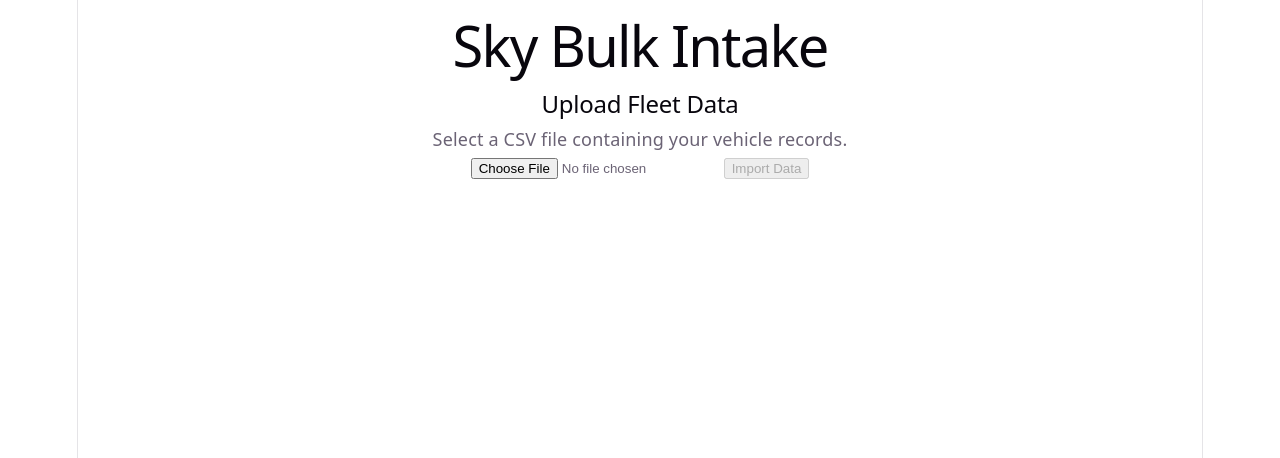
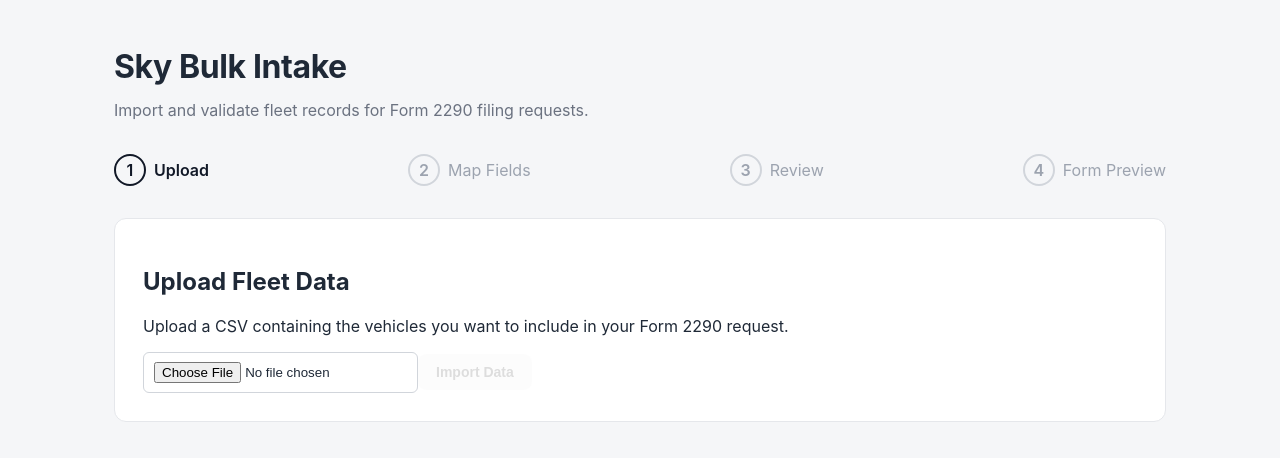
Before and after one commit to mvongnakhone/sky-bulk-intake, a React (Vite) app: page / in a window 1280 px wide. Shown: the top 458 px of the page. Built offline with nearby package versions, Linux system fonts and the light colour scheme.

Commit message:
add multi-step bulk intake workflow and basic stlying

```diff
--- a/src/App.css
+++ b/src/App.css
@@ -1,184 +1,155 @@
-.counter {
-  font-size: 16px;
-  padding: 5px 10px;
-  border-radius: 5px;
-  color: var(--accent);
-  background: var(--accent-bg);
-  border: 2px solid transparent;
-  transition: border-color 0.3s;
-  margin-bottom: 24px;
-
-  &:hover {
-    border-color: var(--accent-border);
-  }
-  &:focus-visible {
-    outline: 2px solid var(--accent);
-    outline-offset: 2px;
-  }
+#root {
+  min-height: 100vh;
 }
 
-.hero {
-  position: relative;
-
-  .base,
-  .framework,
-  .vite {
-    inset-inline: 0;
-    margin: 0 auto;
+* {
+  box-sizing: border-box;
 }
 
-  .base {
-    width: 170px;
-    position: relative;
-    z-index: 0;
+body {
+  margin: 0;
+  background: #f5f6f8;
+  font-family:
+    Inter,
+    system-ui,
+    -apple-system,
+    BlinkMacSystemFont,
+    "Segoe UI",
+    sans-serif;
+  color: #1f2937;
 }
 
-  .framework,
-  .vite {
-    position: absolute;
+.app {
+  width: 100%;
+  max-width: 1100px;
+  margin: 0 auto;
+  padding: 48px 24px;
 }
 
-  .framework {
-    z-index: 1;
-    top: 34px;
-    height: 28px;
-    transform: perspective(2000px) rotateZ(300deg) rotateX(44deg) rotateY(39deg)
-      scale(1.4);
+.app-header {
+  margin-bottom: 32px;
 }
 
-  .vite {
-    z-index: 0;
-    top: 107px;
-    height: 26px;
-    width: auto;
-    transform: perspective(2000px) rotateZ(300deg) rotateX(40deg) rotateY(39deg)
-      scale(0.8);
-  }
+.app-header h1 {
+  margin: 0 0 12px;
+  font-size: 32px;
+  line-height: 1.2;
+  letter-spacing: -0.4px;
 }
 
-#center {
-  display: flex;
-  flex-direction: column;
-  gap: 25px;
-  place-content: center;
-  place-items: center;
-  flex-grow: 1;
-
-  @media (max-width: 1024px) {
-    padding: 32px 20px 24px;
-    gap: 18px;
-  }
+.app-header p {
+  margin: 0;
+  color: #6b7280;
+  line-height: 1.5;
 }
 
-#next-steps {
-  display: flex;
-  border-top: 1px solid var(--border);
-  text-align: left;
-
-  & > div {
-    flex: 1 1 0;
-    padding: 32px;
-    @media (max-width: 1024px) {
-      padding: 24px 20px;
-    }
+.card {
+  background: white;
+  border: 1px solid #e5e7eb;
+  border-radius: 12px;
+  padding: 28px;
+  margin-top: 28px;
 }
 
-  .icon {
-    margin-bottom: 16px;
-    width: 22px;
-    height: 22px;
+button {
+  padding: 10px 18px;
+  border: none;
+  border-radius: 8px;
+  cursor: pointer;
+  font-size: 14px;
+  font-weight: 600;
 }
 
-  @media (max-width: 1024px) {
-    flex-direction: column;
-    text-align: center;
-  }
+button:disabled {
+  opacity: 0.45;
+  cursor: not-allowed;
 }
 
-#docs {
-  border-right: 1px solid var(--border);
-
-  @media (max-width: 1024px) {
-    border-right: none;
-    border-bottom: 1px solid var(--border);
-  }
+.secondary-button {
+  background: #e5e7eb;
+  color: #1f2937;
 }
 
-#next-steps ul {
-  list-style: none;
-  padding: 0;
+.button-row {
   display: flex;
-  gap: 8px;
-  margin: 32px 0 0;
-
-  .logo {
-    height: 18px;
+  justify-content: space-between;
+  margin-top: 28px;
 }
 
-  a {
-    color: var(--text-h);
-    font-size: 16px;
-    border-radius: 6px;
-    background: var(--social-bg);
+.warning {
+  padding: 12px;
+  border-radius: 8px;
+  background: #fff7ed;
+  margin-top: 16px;
+}
+
+.step-indicator {
   display: flex;
-    padding: 6px 12px;
+  align-items: center;
+  justify-content: space-between;
+  margin: 32px 0;
+}
+
+.step {
+  display: flex;
   align-items: center;
   gap: 8px;
-    text-decoration: none;
-    transition: box-shadow 0.3s;
-
-    &:hover {
-      box-shadow: var(--shadow);
-    }
-    .button-icon {
-      height: 18px;
-      width: 18px;
-    }
+  color: #9ca3af;
 }
 
-  @media (max-width: 1024px) {
-    margin-top: 20px;
-    flex-wrap: wrap;
+.step-number {
+  width: 32px;
+  height: 32px;
+  border: 2px solid #d1d5db;
+  border-radius: 50%;
+
+  display: flex;
+  align-items: center;
   justify-content: center;
 
-    li {
-      flex: 1 1 calc(50% - 8px);
+  font-weight: 600;
 }
 
-    a {
-      width: 100%;
-      justify-content: center;
-      box-sizing: border-box;
-    }
-  }
+.step-active {
+  color: #111827;
+  font-weight: 600;
 }
 
-#spacer {
-  height: 88px;
-  border-top: 1px solid var(--border);
-  @media (max-width: 1024px) {
-    height: 48px;
-  }
+.step-active .step-number {
+  border-color: #111827;
 }
 
-.ticks {
-  position: relative;
-  width: 100%;
-
-  &::before,
-  &::after {
-    content: '';
-    position: absolute;
-    top: -4.5px;
-    border: 5px solid transparent;
+.step-complete {
+  color: #374151;
 }
 
-  &::before {
-    left: 0;
-    border-left-color: var(--border);
+.step-complete .step-number {
+  background: #111827;
+  border-color: #111827;
+  color: white;
 }
-  &::after {
-    right: 0;
-    border-right-color: var(--border);
+
+table {
+  width: 100%;
+  border-collapse: collapse;
+  margin-top: 16px;
 }
+
+th,
+td {
+  padding: 12px;
+  border-bottom: 1px solid #e5e7eb;
+  text-align: left;
 }
+
+th {
+  font-size: 13px;
+  color: #6b7280;
+}
+
+input,
+select {
+  padding: 9px 10px;
+  border: 1px solid #d1d5db;
+  border-radius: 6px;
+}
--- a/src/App.tsx
+++ b/src/App.tsx
@@ -1,11 +1,20 @@
+import "./App.css";
 import CsvUploader from "./components/CsvUploader";
 
 function App() {
   return (
-    <main>
-      <h1>Sky Bulk Intake</h1>
+    <div className="app">
+      <header className="app-header">
+        <h1>Sky Bulk Intake</h1>
+
+        <p>
+          Import and validate fleet records
+          for Form 2290 filing requests.
+        </p>
+      </header>
+
       <CsvUploader />
-    </main>
+    </div>
   );
 }
 
--- a/src/components/CsvUploader.tsx
+++ b/src/components/CsvUploader.tsx
@@ -6,6 +6,7 @@ import FieldMapper from "./FieldMapper";
 import ValidationResults from "./ValidationResults";
 import Form2290Preview from "./Form2290Preview";
 import VehicleEditor from "./VehicleEditor";
+import StepIndicator from "./StepIndicator";
 
 import { normalizeVehicles } from "../utils/normalizeVehicles";
 import { validateVehicles } from "../utils/validateVehicles";
@@ -30,11 +31,11 @@ function CsvUploader() {
   const [mapping, setMapping] =
     useState<FieldMapping>({});
 
-  const [showFormPreview, setShowFormPreview] =
-    useState(false);
-
   const [editedVehicles, setEditedVehicles] =
     useState<VehicleRecord[]>([]);
+
+  const [currentStep, setCurrentStep] =
+    useState(1);
 
   const handleFileSelect = (
     event: React.ChangeEvent<HTMLInputElement>
@@ -44,7 +45,6 @@ function CsvUploader() {
     if (!file) return;
 
     setSelectedFile(file);
-    setShowFormPreview(false);
   };
 
   const handleImport = () => {
@@ -64,17 +64,21 @@ function CsvUploader() {
         const initialMapping: FieldMapping = {};
 
         parsedHeaders.forEach((header) => {
-          initialMapping[header] = suggestFieldMapping(header);
+          initialMapping[header] =
+            suggestFieldMapping(header);
         });
 
         setMapping(initialMapping);
 
-        const mappedVehicles = normalizeVehicles(
+        const mappedVehicles =
+          normalizeVehicles(
             results.data,
             initialMapping
           );
 
         setEditedVehicles(mappedVehicles);
+
+        setCurrentStep(2);
       },
 
       error: (error) => {
@@ -101,8 +105,6 @@ function CsvUploader() {
       normalizeVehicles(rows, updatedMapping);
 
     setEditedVehicles(updatedVehicles);
-
-    setShowFormPreview(false);
   };
 
   const handleVehicleChange = (
@@ -127,8 +129,6 @@ function CsvUploader() {
 
       return updatedVehicles;
     });
-
-    setShowFormPreview(false);
   };
 
   const validatedVehicles =
@@ -140,13 +140,31 @@ function CsvUploader() {
       (vehicle) => vehicle.isValid
     );
 
+  const requiredFields: SkyField[] = [
+    "unitNumber",
+    "vin",
+    "taxableGrossWeight",
+  ];
+
+  const mappedFields = Object.values(mapping);
+
+  const allRequiredFieldsMapped =
+    requiredFields.every((field) =>
+      mappedFields.includes(field)
+    );
+
   return (
     <div>
+      <StepIndicator currentStep={currentStep} />
+
+      {currentStep === 1 && (
+        <section className="card">
           <h2>Upload Fleet Data</h2>
 
           <p>
-        Select a CSV file containing your vehicle
-        records.
+            Upload a CSV containing the vehicles
+            you want to include in your Form 2290
+            request.
           </p>
 
           <input
@@ -161,44 +179,23 @@ function CsvUploader() {
           >
             Import Data
           </button>
+        </section>
+      )}
 
-      {rows.length > 0 && (
-        <>
-          <div>
-            <h3>Imported Fleet Data</h3>
+      {currentStep === 2 && (
+        <section className="card">
+          <h2>Map Fleet Fields</h2>
 
           <p>
-              {rows.length} records imported
+            Confirm how your spreadsheet columns
+            correspond to the required Form 2290
+            fields.
           </p>
 
-            <table>
-              <thead>
-                <tr>
-                  {headers.map((header) => (
-                    <th key={header}>
-                      {header}
-                    </th>
-                  ))}
-                </tr>
-              </thead>
-
-              <tbody>
-                {rows.map(
-                  (row, rowIndex) => (
-                    <tr key={rowIndex}>
-                      {headers.map(
-                        (header) => (
-                          <td key={header}>
-                            {row[header]}
-                          </td>
-                        )
-                      )}
-                    </tr>
-                  )
-                )}
-              </tbody>
-            </table>
-          </div>
+          <p>
+            <strong>{rows.length}</strong>{" "}
+            vehicles detected
+          </p>
 
           <FieldMapper
             headers={headers}
@@ -208,36 +205,92 @@ function CsvUploader() {
             }
           />
 
+          {!allRequiredFieldsMapped && (
+            <p className="warning">
+              Map Unit #, VIN, and Taxable Gross
+              Weight before continuing.
+            </p>
+          )}
+
+          <div className="button-row">
+            <button
+              className="secondary-button"
+              onClick={() => setCurrentStep(1)}
+            >
+              Back
+            </button>
+
+            <button
+              disabled={!allRequiredFieldsMapped}
+              onClick={() => setCurrentStep(3)}
+            >
+              Continue to Review
+            </button>
+          </div>
+        </section>
+      )}
+
+      {currentStep === 3 && (
+        <section className="card">
+          <h2>Review Vehicle Data</h2>
+
+          <p>
+            Review imported records and resolve
+            any issues before generating the
+            Form 2290 request.
+          </p>
+
           <VehicleEditor
             vehicles={editedVehicles}
-            onVehicleChange={handleVehicleChange}
+            onVehicleChange={
+              handleVehicleChange
+            }
           />
 
           <ValidationResults
             vehicles={validatedVehicles}
           />
 
-          <button
-            onClick={() => setShowFormPreview(true)}
-            disabled={!allVehiclesValid}
-          >
-            Generate Form 2290 Preview
-          </button>
-
-          {!allVehiclesValid &&
-            validatedVehicles.length > 0 && (
-              <p>
-                Resolve all validation issues before generating
-                the Form 2290 request.
+          {!allVehiclesValid && (
+            <p className="warning">
+              Resolve all validation issues
+              before continuing.
             </p>
           )}
 
-          {showFormPreview && allVehiclesValid && (
+          <div className="button-row">
+            <button
+              className="secondary-button"
+              onClick={() => setCurrentStep(2)}
+            >
+              Back
+            </button>
+
+            <button
+              disabled={!allVehiclesValid}
+              onClick={() => setCurrentStep(4)}
+            >
+              Generate Form 2290
+            </button>
+          </div>
+        </section>
+      )}
+
+      {currentStep === 4 && (
+        <section className="card">
           <Form2290Preview
             vehicles={validatedVehicles}
           />
-          )}
-        </>
+
+          <div className="button-row">
+            <button
+              className="secondary-button"
+              onClick={() => setCurrentStep(3)}
+            >
+              Back to Review
+            </button>
+          </div>
+        </section>
       )}
     </div>
   );
--- /dev/null
+++ b/src/components/StepIndicator.tsx
@@ -0,0 +1,49 @@
+type StepIndicatorProps = {
+  currentStep: number;
+};
+
+const steps = [
+  "Upload",
+  "Map Fields",
+  "Review",
+  "Form Preview",
+];
+
+function StepIndicator({
+  currentStep,
+}: StepIndicatorProps) {
+  return (
+    <div className="step-indicator">
+      {steps.map((step, index) => {
+        const stepNumber = index + 1;
+
+        const isComplete =
+          stepNumber < currentStep ||
+          (stepNumber === currentStep &&
+            stepNumber === steps.length);
+
+        const isActive =
+          stepNumber === currentStep && !isComplete;
+
+        return (
+          <div
+            className={`step ${
+              isActive ? "step-active" : ""
+            } ${
+              isComplete ? "step-complete" : ""
+            }`}
+            key={step}
+          >
+            <div className="step-number">
+              {isComplete ? "✓" : stepNumber}
+            </div>
+
+            <span>{step}</span>
+          </div>
+        );
+      })}
+    </div>
+  );
+}
+
+export default StepIndicator;
--- a/src/index.css
+++ b/src/index.css
@@ -1,111 +1 @@
-:root {
-  --text: #6b6375;
-  --text-h: #08060d;
-  --bg: #fff;
-  --border: #e5e4e7;
-  --code-bg: #f4f3ec;
-  --accent: #aa3bff;
-  --accent-bg: rgba(170, 59, 255, 0.1);
-  --accent-border: rgba(170, 59, 255, 0.5);
-  --social-bg: rgba(244, 243, 236, 0.5);
-  --shadow:
-    rgba(0, 0, 0, 0.1) 0 10px 15px -3px, rgba(0, 0, 0, 0.05) 0 4px 6px -2px;
-
-  --sans: system-ui, 'Segoe UI', Roboto, sans-serif;
-  --heading: system-ui, 'Segoe UI', Roboto, sans-serif;
-  --mono: ui-monospace, Consolas, monospace;
-
-  font: 18px/145% var(--sans);
-  letter-spacing: 0.18px;
-  color-scheme: light dark;
-  color: var(--text);
-  background: var(--bg);
-  font-synthesis: none;
-  text-rendering: optimizeLegibility;
-  -webkit-font-smoothing: antialiased;
-  -moz-osx-font-smoothing: grayscale;
-
-  @media (max-width: 1024px) {
-    font-size: 16px;
-  }
-}
-
-@media (prefers-color-scheme: dark) {
-  :root {
-    --text: #9ca3af;
-    --text-h: #f3f4f6;
-    --bg: #16171d;
-    --border: #2e303a;
-    --code-bg: #1f2028;
-    --accent: #c084fc;
-    --accent-bg: rgba(192, 132, 252, 0.15);
-    --accent-border: rgba(192, 132, 252, 0.5);
-    --social-bg: rgba(47, 48, 58, 0.5);
-    --shadow:
-      rgba(0, 0, 0, 0.4) 0 10px 15px -3px, rgba(0, 0, 0, 0.25) 0 4px 6px -2px;
-  }
-
-  #social .button-icon {
-    filter: invert(1) brightness(2);
-  }
-}
-
-#root {
-  width: 1126px;
-  max-width: 100%;
-  margin: 0 auto;
-  text-align: center;
-  border-inline: 1px solid var(--border);
-  min-height: 100svh;
-  display: flex;
-  flex-direction: column;
-  box-sizing: border-box;
-}
-
-body {
-  margin: 0;
-}
-
-h1,
-h2 {
-  font-family: var(--heading);
-  font-weight: 500;
-  color: var(--text-h);
-}
-
-h1 {
-  font-size: 56px;
-  letter-spacing: -1.68px;
-  margin: 32px 0;
-  @media (max-width: 1024px) {
-    font-size: 36px;
-    margin: 20px 0;
-  }
-}
-h2 {
-  font-size: 24px;
-  line-height: 118%;
-  letter-spacing: -0.24px;
-  margin: 0 0 8px;
-  @media (max-width: 1024px) {
-    font-size: 20px;
-  }
-}
-p {
-  margin: 0;
-}
-
-code,
-.counter {
-  font-family: var(--mono);
-  display: inline-flex;
-  border-radius: 4px;
-  color: var(--text-h);
-}
-
-code {
-  font-size: 15px;
-  line-height: 135%;
-  padding: 4px 8px;
-  background: var(--code-bg);
-}
+/* Global styles are defined in App.css. */
```
Lines whose indentation alone changed are shown as unchanged.
